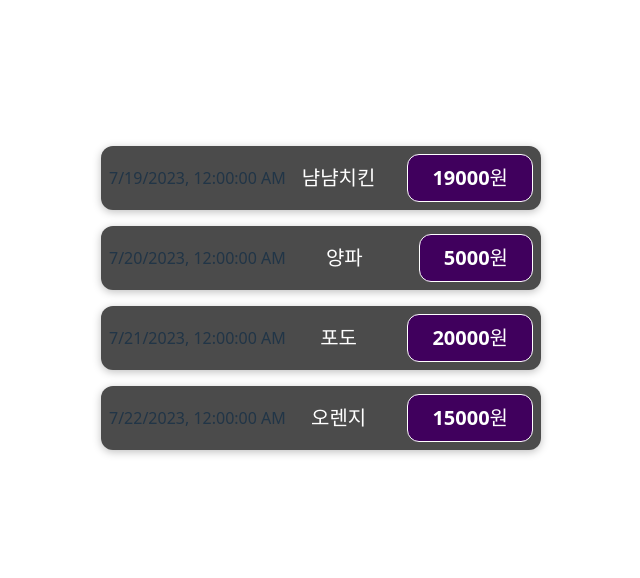
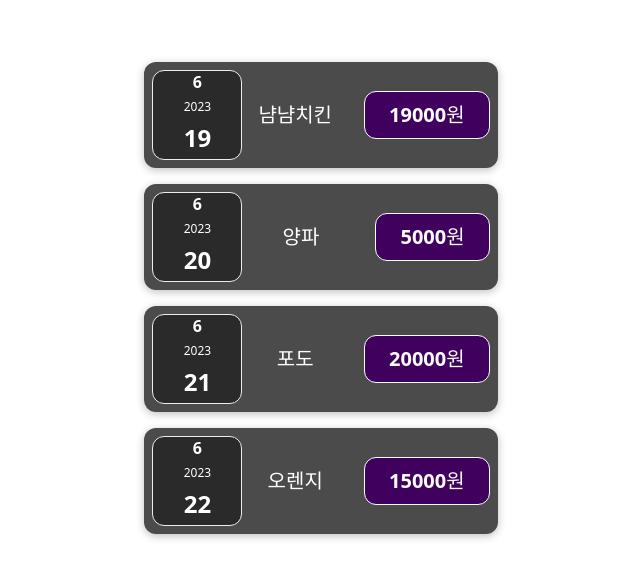
Before and after one commit to hoyoungleee/react-study202504, a React (Vite) app: page / in a window 1280 px wide. Shown: the part 102-680 px from the top of the page, without its empty margins (319-959 px from the left). Built offline with nearby package versions, Linux system fonts and the light colour scheme.

Commit message:
컴포넌트 디자인 추가

```diff
--- /dev/null
+++ b/src/components/expenses/ExpenseDate.css
@@ -0,0 +1,30 @@
+.expense-date {
+  display: flex;
+  flex-direction: column;
+  width: 5.5rem;
+  height: 5.5rem;
+  border: 1px solid #ececec;
+  background-color: #2a2a2a;
+  color: white;
+  border-radius: 12px;
+  align-items: center;
+  justify-content: center;
+}
+
+.expense-date div {
+  margin-bottom: 0.25rem;
+}
+
+.expense-date__month {
+  font-size: 1rem;
+  font-weight: bold;
+}
+
+.expense-date__year {
+  font-size: 0.75rem;
+}
+
+.expense-date__day {
+  font-size: 1.5rem;
+  font-weight: bold;
+}
--- /dev/null
+++ b/src/components/expenses/ExpenseDate.jsx
@@ -0,0 +1,18 @@
+import React from 'react';
+import './ExpenseDate.css';
+
+const ExpenseDate = ({ date }) => {
+  const year = date.getFullYear();
+  const month = date.getMonth();
+  const day = date.getDate().toString().padStart(2, '0');
+
+  return (
+    <div className='expense-date'>
+      <div className='expense-date__month'>{month}</div>
+      <div className='expense-date__year'>{year}</div>
+      <div className='expense-date__day'>{day}</div>
+    </div>
+  );
+};
+
+export default ExpenseDate;
--- a/src/components/expenses/ExpenseItem.jsx
+++ b/src/components/expenses/ExpenseItem.jsx
@@ -1,11 +1,12 @@
 import React from 'react';
 import './ExpenseItem.css';
+import ExpenseDate from './ExpenseDate';
 
 // 전달되는 props는 객체로 옵니다. 디스트럭쳐링 등의 문법으로 쪼개서 사용할 수 있습니다.
 const ExpenseItem = ({ title, price, date }) => {
   return (
     <div className='expense-item'>
-      <div>{date.toLocaleString()}</div>
+      <ExpenseDate date={date}/>
       <div className='expense-item__description'>
         <h2>{title}</h2>
         <div className='expense-item__price'>{price}원</div>
```
